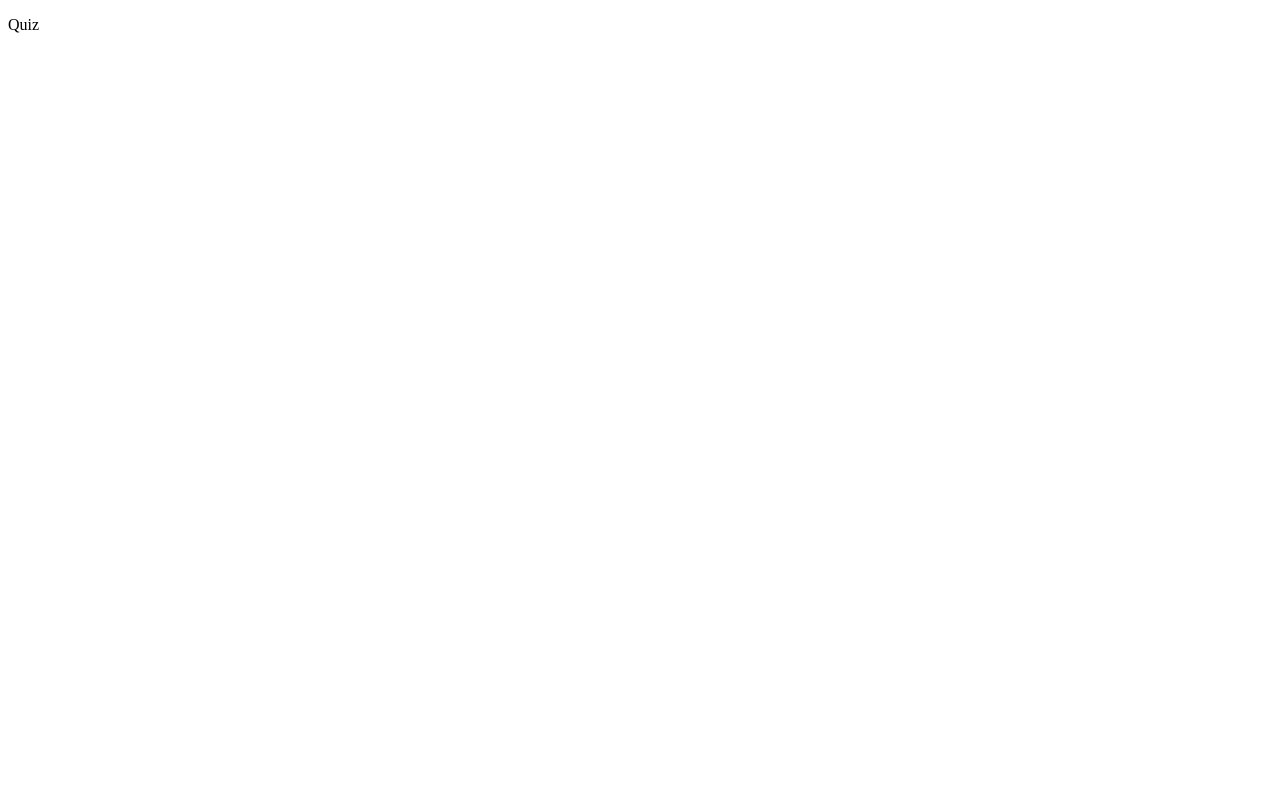
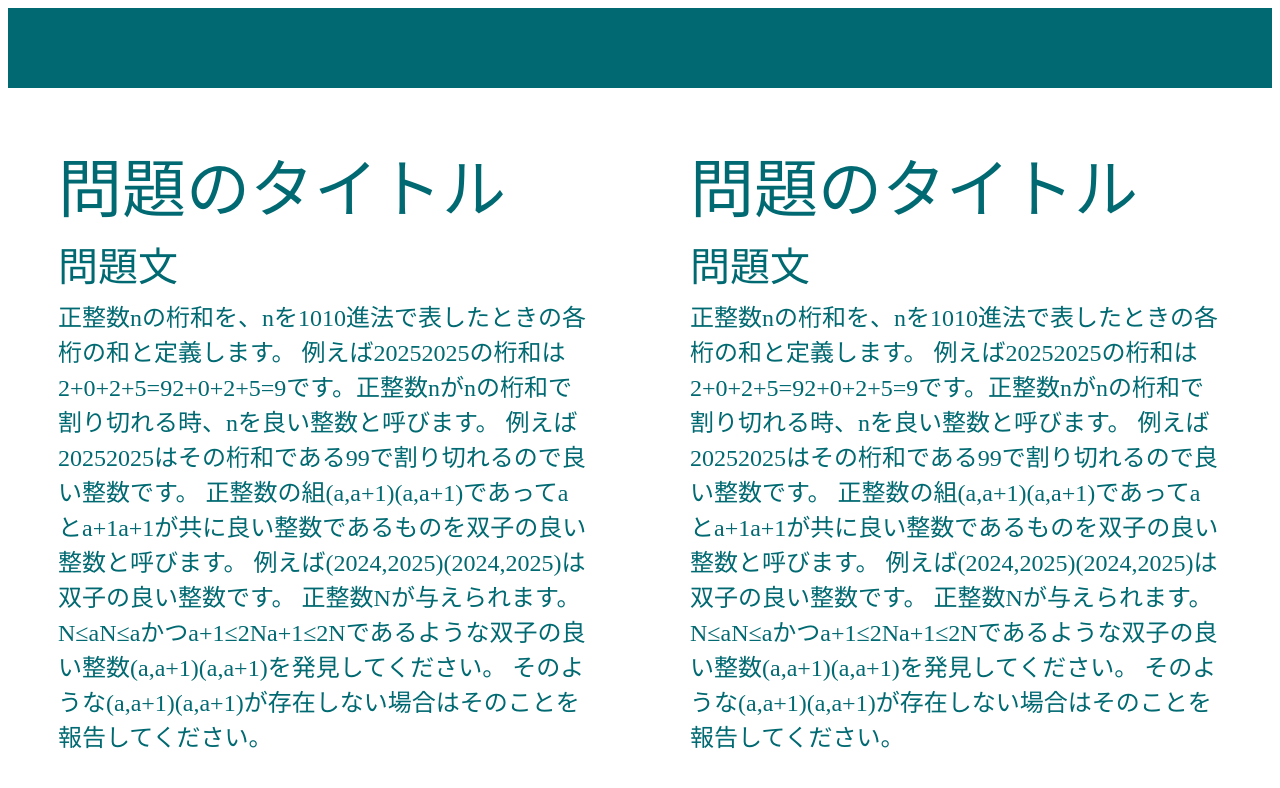
Before and after one commit to ko-tarou/DojoApp, a Next.js app: page /QuizPage in a window 1280 px wide. Shown: the top 788 px of the page. Built offline with nearby package versions, Linux system fonts and the light colour scheme.

Commit message:
add QuizPageの左側が完成かな ・タイトルの表示 ・問題文の表示 ・今はmarginとかの関係で右側にも同じやつおいてる

```diff
--- a/src/pages/QuizPage/index.js
+++ b/src/pages/QuizPage/index.js
@@ -1,7 +1,46 @@
+import style from "../../styles/QuizPage/QuizPage.module.scss"
+import Header from "../Header"
+
 export default function QuizPage() {
 	return (
 		<div>
-			<p>Quiz</p>
+			<Header />
+			<div className={style.quizpage}>
+				<div className={style.quiz}>
+					<div className={style.title}>
+						問題のタイトル
+					</div>
+					<div className={style.question}>
+						問題文
+					</div>
+					<div className={style.container}>
+						正整数nの桁和を、nを1010進法で表したときの各桁の和と定義します。
+						例えば20252025の桁和は2+0+2+5=92+0+2+5=9です。正整数nがnの桁和で割り切れる時、nを良い整数と呼びます。
+						例えば20252025はその桁和である99で割り切れるので良い整数です。
+						正整数の組(a,a+1)(a,a+1)であってaとa+1a+1が共に良い整数であるものを双子の良い整数と呼びます。
+						例えば(2024,2025)(2024,2025)は双子の良い整数です。
+						正整数Nが与えられます。N≤aN≤aかつa+1≤2Na+1≤2Nであるような双子の良い整数(a,a+1)(a,a+1)を発見してください。
+						そのような(a,a+1)(a,a+1)が存在しない場合はそのことを報告してください。
+					</div>
+				</div>
+				<div className={style.quiz}>
+					<div className={style.title}>
+						問題のタイトル
+					</div>
+					<div className={style.question}>
+						問題文
+					</div>
+					<div className={style.container}>
+						正整数nの桁和を、nを1010進法で表したときの各桁の和と定義します。
+						例えば20252025の桁和は2+0+2+5=92+0+2+5=9です。正整数nがnの桁和で割り切れる時、nを良い整数と呼びます。
+						例えば20252025はその桁和である99で割り切れるので良い整数です。
+						正整数の組(a,a+1)(a,a+1)であってaとa+1a+1が共に良い整数であるものを双子の良い整数と呼びます。
+						例えば(2024,2025)(2024,2025)は双子の良い整数です。
+						正整数Nが与えられます。N≤aN≤aかつa+1≤2Na+1≤2Nであるような双子の良い整数(a,a+1)(a,a+1)を発見してください。
+						そのような(a,a+1)(a,a+1)が存在しない場合はそのことを報告してください。
+					</div>
+				</div>
+			</div>
 		</div>
 	);
 }
--- /dev/null
+++ b/src/styles/QuizPage/QuizPage.module.scss
@@ -0,0 +1,29 @@
+@use '../Global/color.scss' as *;
+
+.quizpage {
+    display: flex;
+}
+
+.quiz {
+    display: flex;
+    flex-direction: column;
+    margin: 50px;
+    gap:5px;
+    width: 50%;
+    box-sizing: border-box;
+}
+
+.title {
+    color: $Primary;
+    font-size: 64px;
+}
+
+.question {
+    color: $Primary;
+    font-size: 40px;
+}
+
+.container {
+    color: $Primary;
+    font-size: 24px;
+}
```
